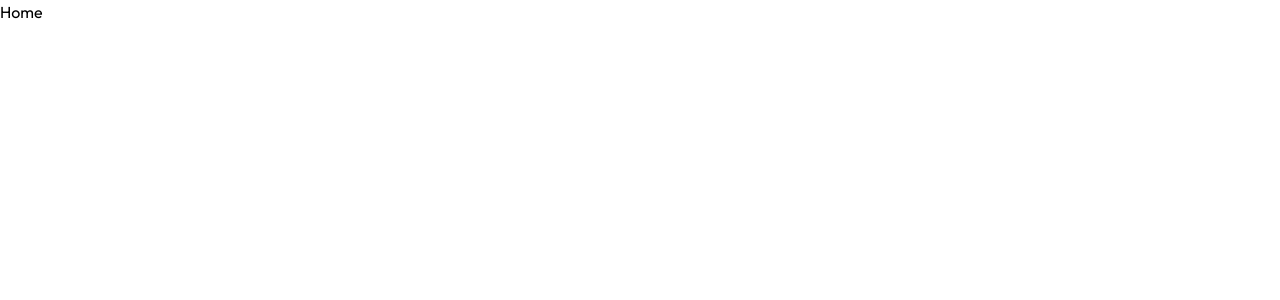
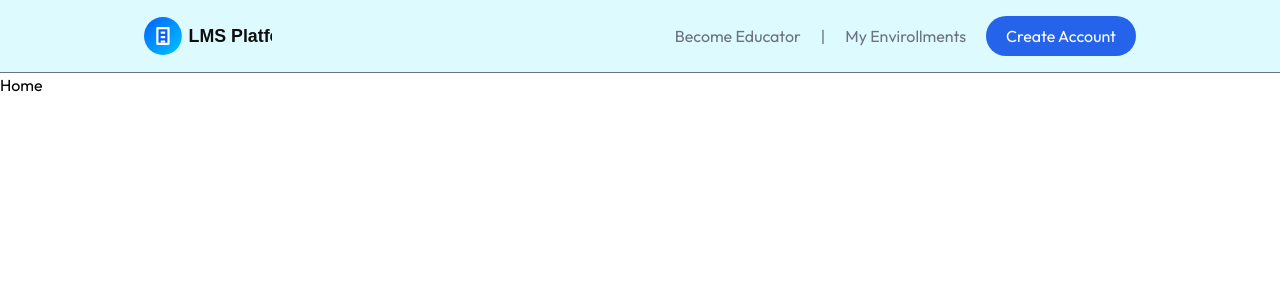
Before and after one commit to Rashid-C/LMS-React, a React (Vite) app in the folder cliend/: page / in a window 1280 px wide. Shown: the top 300 px of the page. Built offline with nearby package versions, Linux system fonts and the light colour scheme.

Commit message:
admin or client specified nav bar

```diff
--- a/cliend/package.json
+++ b/cliend/package.json
@@ -32,7 +32,7 @@
     "eslint-plugin-react-refresh": "^0.4.16",
     "globals": "^15.14.0",
     "postcss": "^8.5.1",
-    "tailwindcss": "^3.4.1",
+    "tailwindcss": "^3.4.17",
     "vite": "^6.0.5"
   }
 }
--- a/cliend/src/App.jsx
+++ b/cliend/src/App.jsx
@@ -1,4 +1,4 @@
-import { Route, Routes } from "react-router-dom";
+import { Route, Routes, useMatch } from "react-router-dom";
 import Home from "./pages/student/Home";
 import CoursesList from "./pages/student/CoursesList";
 import CourseDetails from "./pages/student/CourseDetails";
@@ -10,10 +10,16 @@
 import AddCourse from "./pages/educator/AddCourse";
 import MyCourses from "./pages/educator/MyCourses";
 import StudentsEnrolled from "./pages/educator/StudentsEnrolled";
+import Navbar from "./components/student/Navbar";
 
 const App = () => {
+  const isEducatorRoute=useMatch('/educator/*')
   return (
-    <div>
+    <div className="text-default min-h-screen bg-white">
+      {
+        !isEducatorRoute && <Navbar/>
+      }
+
       <Routes>
         {/* Student routes */}
         <Route path="/" element={<Home />} />
--- a/cliend/src/components/student/Navbar.jsx
+++ b/cliend/src/components/student/Navbar.jsx
@@ -1,8 +1,29 @@
+import {assets} from '../../assets/assets'
+import {Link, useLocation} from 'react-router-dom'
+const Navbar = () => {
+  const location = useLocation();
+  const isCourseListPage = location.pathname.includes('/course-list');
 
+  return (
+    <div className={`flex items-center justify-between px-4 sm:px-10 md:px-14 lg:px-36 border-b border-gray-500 py-4 ${isCourseListPage ? 'bg-white':'bg-cyan-100/70'}`}>
+      <img src={assets.logo} alt="compony logo" className='w-28 lg:w-32 cursor-pointer'/>
+      <div className='hidden md:flex items-center gap-5 text-gray-500'>
+        <div className='flex items-center gap-5'>
+          <button>Become Educator</button>
+          | <Link to='/my-enrollments' >My Envirollments</Link>
+        </div>
+        <button className='bg-blue-600 text-white px-5 py-2 rounded-full'>Create Account</button>
 
-const Navbar = () => {
-  return (
-    <div>Navbar</div>
+      </div>
+      {/* for phone screen */}
+      <div className='md:hidden flex items-center gap-2 sm:gap-5 text-green-500'>
+        <div>
+        <button>Become Educator</button>
+        | <Link to='/my-enrollments' >My Envirollments</Link>
+        </div>
+        <button><img src={assets.user_icon} alt="user_icon" /></button>
+      </div>
+    </div>
   )
 }
 
```
Also changed, not shown: cliend/src/assets/logo.svg.
